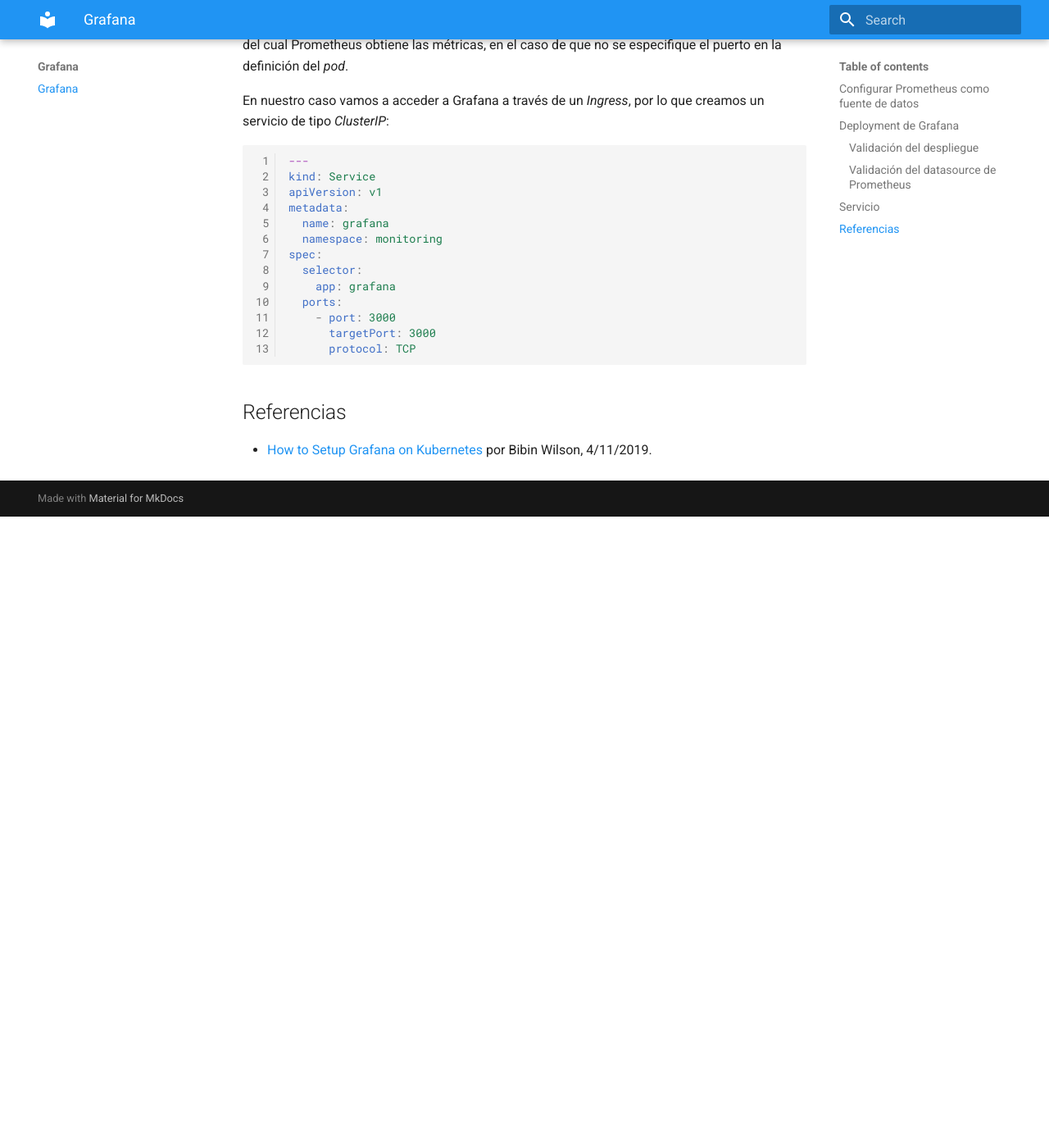
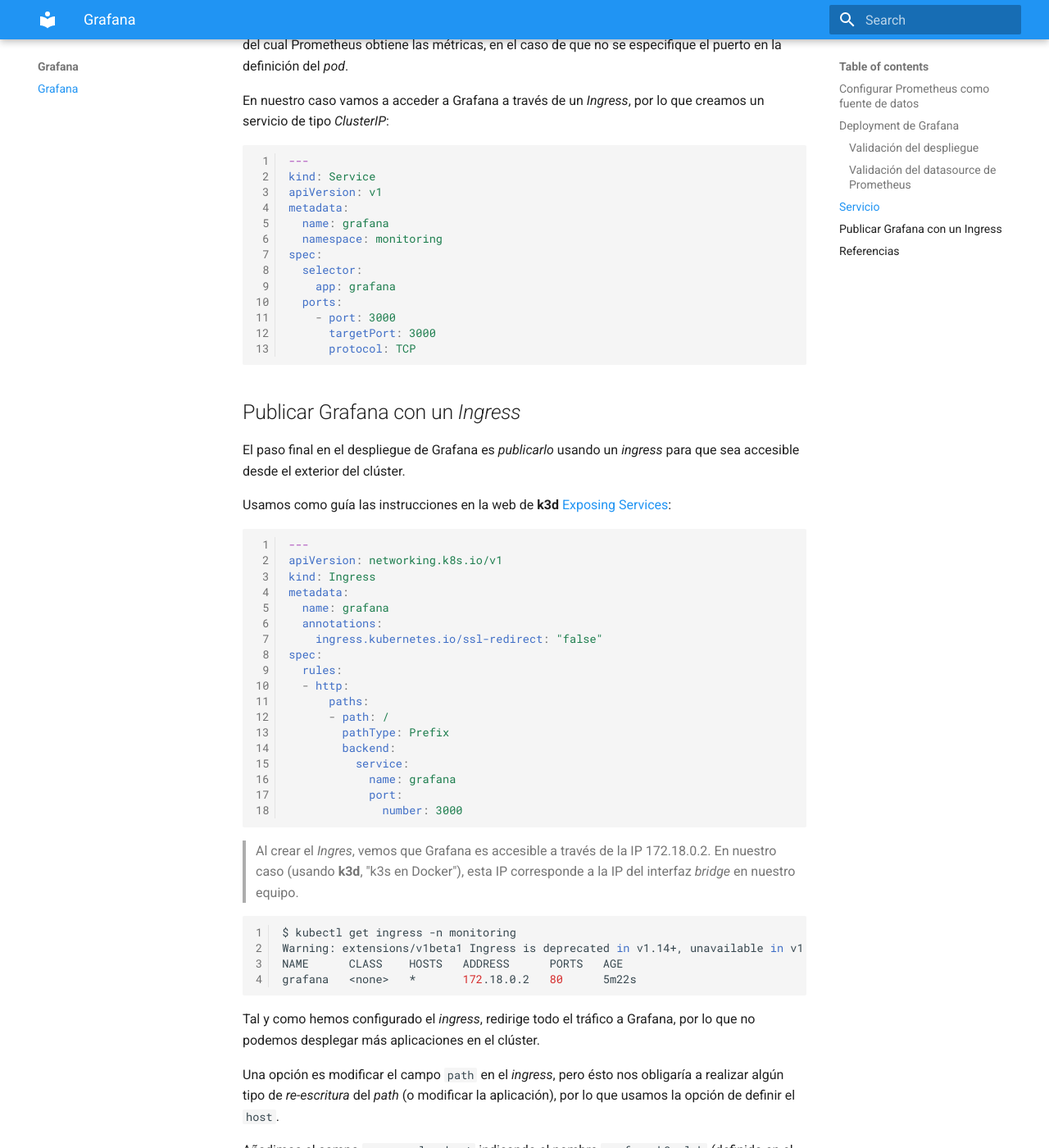
Before and after one commit to onthedock/k8s-devops, an MkDocs documentation site: the page built from docs/monitoring/grafana.md, in a window 1280 px wide and 1400 px high, scrolled down 3425 px. Shown: the whole window at 82% size. Built offline with MkDocs 1.6.1 and Material for MkDocs 9.7.7, drawn with Linux system fonts in a browser that asks for light colours; before the commit the page ends 4055 px from its top, so only the background shows below that; some of the changed text lies outside the part shown.

Commit message:
Grafana: publicación usando Ingress

````diff
--- a/docs/monitoring/grafana.md
+++ b/docs/monitoring/grafana.md
@@ -161,6 +161,75 @@ spec:
       protocol: TCP
 ```
 
+## Publicar Grafana con un *Ingress*
+
+El paso final en el despliegue de Grafana es *publicarlo* usando un *ingress* para que sea accesible desde el exterior del clúster.
+
+Usamos como guía las instrucciones en la web de **k3d** [Exposing Services](https://k3d.io/usage/guides/exposing_services/):
+
+```yaml
+---
+apiVersion: networking.k8s.io/v1
+kind: Ingress
+metadata:
+  name: grafana
+  annotations:
+    ingress.kubernetes.io/ssl-redirect: "false"
+spec:
+  rules:
+  - http:
+      paths:
+      - path: /
+        pathType: Prefix
+        backend:
+          service:
+            name: grafana
+            port:
+              number: 3000
+```
+
+> Al crear el *Ingres*, vemos que Grafana es accesible a través de la IP 172.18.0.2. En nuestro caso (usando **k3d**, "k3s en Docker"), esta IP corresponde a la IP del interfaz *bridge* en nuestro equipo.
+
+```bash
+$ kubectl get ingress -n monitoring
+Warning: extensions/v1beta1 Ingress is deprecated in v1.14+, unavailable in v1.22+; use networking.k8s.io/v1 Ingress
+NAME      CLASS    HOSTS   ADDRESS      PORTS   AGE
+grafana   <none>   *       172.18.0.2   80      5m22s
+```
+
+Tal y como hemos configurado el *ingress*, redirige todo el tráfico a Grafana, por lo que no podemos desplegar más aplicaciones en el clúster.
+
+Una opción es modificar el campo `path` en el *ingress*, pero ésto nos obligaría a realizar algún tipo de *re-escritura* del *path* (o modificar la aplicación), por lo que usamos la opción de definir el `host`.
+
+Añadimos el campo `.spec.rules.host` indicando el nombre `grafana.k3s.lab` (definido en el DNS), de manera que sólo el tráfico dirigido a `grafana.k3s.lab` acabe en el servicio de Grafana.
+
+> En mi caso, "el DNS" es una entrada en el fichero `/etc/hosts` de mi equipo.
+
+```yaml
+---
+# apiVersion: networking.k8s.io/v1beta1 # for k3s < v1.19
+apiVersion: networking.k8s.io/v1
+kind: Ingress
+metadata:
+  name: grafana
+  annotations:
+    ingress.kubernetes.io/ssl-redirect: "false"
+spec:
+  rules:
+  - host: "grafana.k3s.lab"
+    http:
+      paths:
+      - path: /
+        pathType: Prefix
+        backend:
+          service:
+            name: grafana
+            port:
+              number: 3000
+
+```
+
+
 ## Referencias
 
 - [How to Setup Grafana on Kubernetes](https://devopscube.com/setup-grafana-kubernetes/) por Bibin Wilson, 4/11/2019.
````
Also changed, not shown: docs/monitoring/deploy/grafana.yaml (+20 -0 lines).
